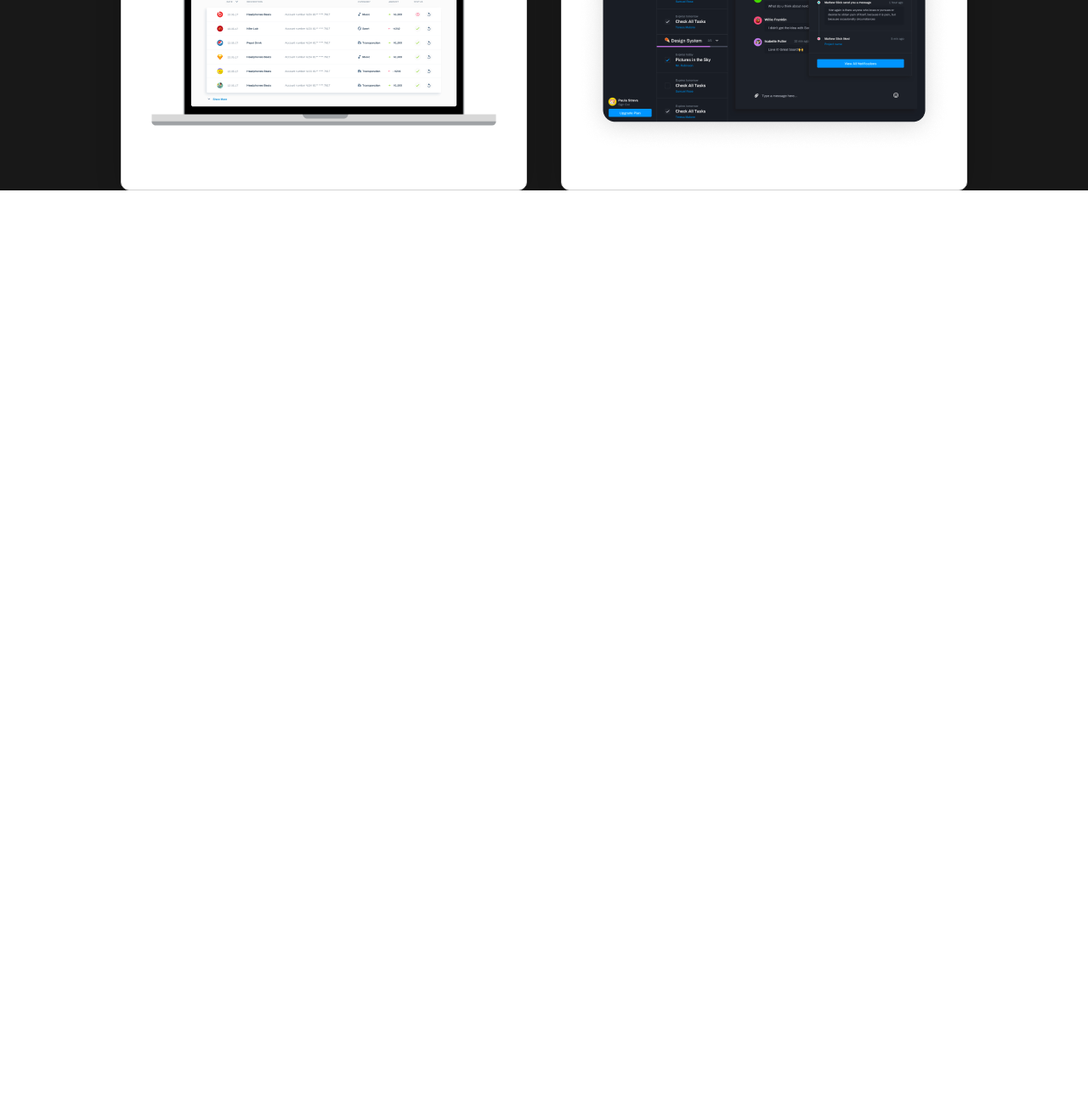
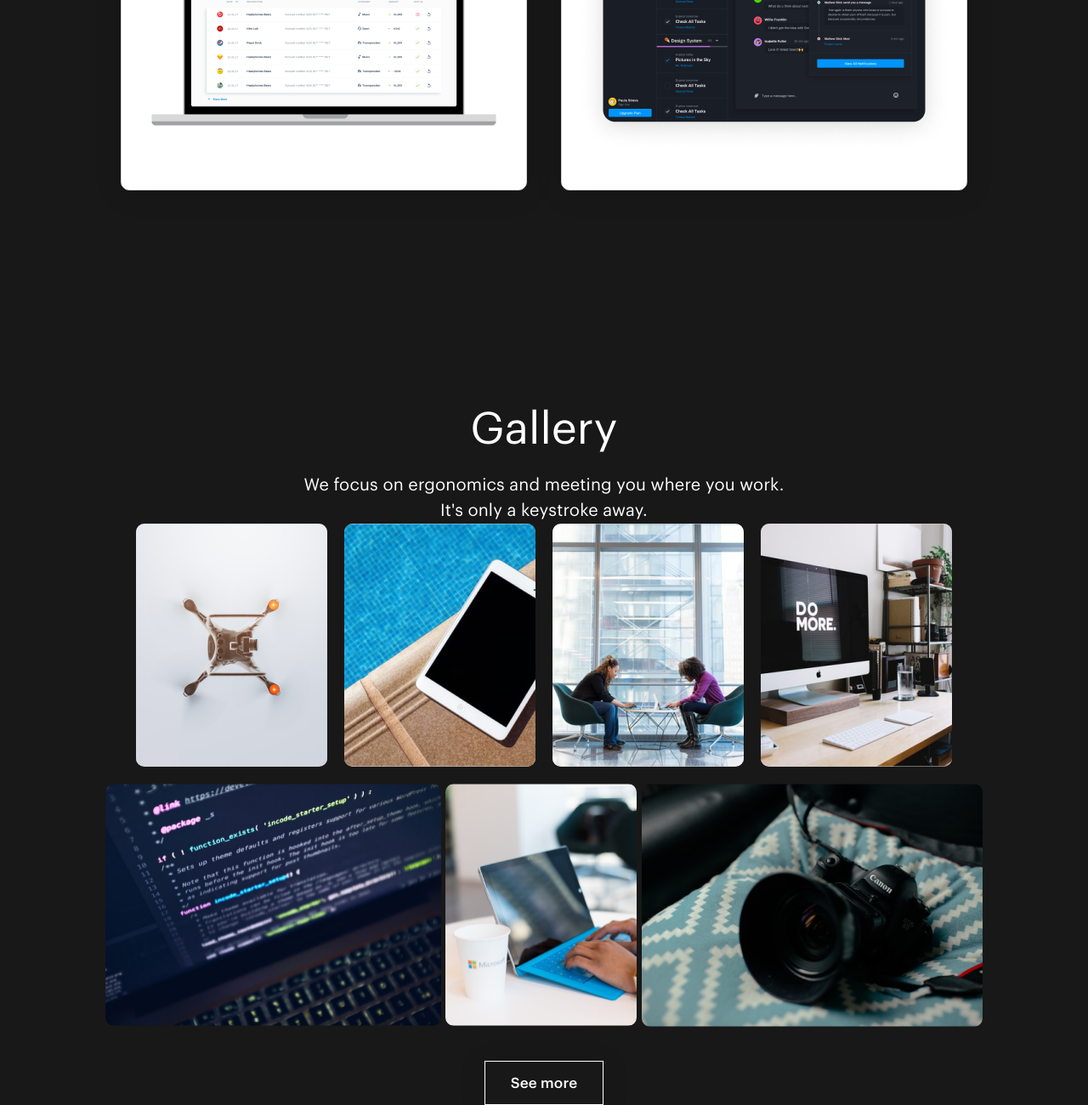
Before and after one commit to nextxone/figma-land, a plain HTML site: page index.html in a window 1280 px wide. Shown: the part 3507-4807 px from the top of the page at 85% size. Before the commit the page ends 3731 px from the top, so only its background shows below. Drawn offline with Linux system fonts and the light colour scheme.

Commit message:
section-gallery-end

```diff
--- a/CSS/style.css
+++ b/CSS/style.css
@@ -550,6 +550,115 @@ body {
         flex-direction: column;
         justify-content: center;
     }
+}
 
-    .con
+/* SECTION-CONTENTS */
+/* SECTION-GALLERY */
+
+.gallery__title h1 {
+    color: var(--light-text, #FFF);
+
+    /* Second Headline */
+    font-family: Graphik;
+    font-size: 52px;
+    font-style: normal;
+    font-weight: 400;
+    line-height: 62px; /* 119.231% */
+    letter-spacing: 0.2px;
+    text-align: center;
+    margin-top: 250px;
 }
+
+.gallery__p p {
+    color: var(--light-text, #FFF);
+    text-align: center;
+
+    /* Sub Heading */
+    font-family: Graphik;
+    font-size: 20px;
+    font-style: normal;
+    font-weight: 400;
+    line-height: 30px; /* 150% */
+    letter-spacing: 0.2px;
+    margin-top: 20px;
+}
+
+.gallery__img__collage img {
+    /* width: 225px;
+    height: 285px; */
+    background: url(<path-to-image>), lightgray 50% / cover no-repeat;
+    border-radius: 10px;
+}
+
+.gallery__img__collage {
+    display: flex;
+    justify-content: center;
+    gap: 20px   ;
+}
+
+.laptop {
+    border-radius: 10px;
+    width: 395px;
+    height: 285px;
+}
+
+.laptop-mini {
+    width: 225px;
+    height: 285px;
+    border-radius: 10px;
+}
+
+.gallery__img__electronic img {
+    border-radius: 10px;
+}
+
+.gallery__img__electronic {
+    border-radius: 10px;
+    display: flex;
+    justify-content: space-around;
+    margin-top: 20px;
+}
+
+.gallery__btn__info {
+    border: 1px solid var(--light-text, #FFF);
+    box-shadow: 0px 4px 31px 0px rgba(0, 0, 0, 0.15);
+    display: flex;
+    height: 52px;
+    padding: 10px 30px;
+    align-items: center;
+    background: var(--dark-background, #181818);
+    color: var(--light-text, #FFF);
+
+    /* Button */
+    font-family: Graphik;
+    font-size: 17px;
+    font-style: normal;
+    font-weight: 500;
+    line-height: 25px; /* 147.059% */
+    letter-spacing: 0.2px;
+    cursor: pointer;
+}
+
+.gallery__btn {
+    display: flex;
+    justify-content: center;
+    margin-top: 40px;
+}
+
+@media screen and ( max-width: 640px) {
+    .gallery__img__electronic {
+        display: none;
+    }
+
+    .gallery__img__collage {
+        display: flex;
+        flex-direction: column;
+    }
+
+    .gallery__img__collage img {
+        width: 329px;
+        height: 285px;
+        margin-left: 100px;
+        margin-top: 30px;
+    }
+}
--- a/index.html
+++ b/index.html
@@ -126,6 +126,35 @@
                             </div>
                     </div>
                 </section>
+                <section id="gallery">
+                    <div class="container">
+                        <div class="gallery">
+                            <div class="gallery__title">
+                                <h1>Gallery</h1>
+                            </div>
+                            <div class="gallery__p">
+                                <p>We focus on ergonomics and meeting you where you work.  <br>
+                                    It's only a keystroke away.</p>
+                            </div>
+                            <div class="gallery__img__collage">
+                                <img src="./image/Rectangle 1.png" alt="">
+                                <img src="./image/Rectangle 1 (1).png" alt="">
+                                <img src="./image/Rectangle 1 (2).png" alt="">
+                                <img src="./image/Rectangle 1 (3).png" alt="">
+                            </div>
+                            <div class="gallery__img__electronic">
+                                <img class="laptop" src="./image/Rectangle 1 (4).png" alt="">
+                                <img class="laptop-mini" src="./image/Rectangle 1 (5).png" alt="">
+                                <img class="photo" src="./image/Rectangle 1 (6).png" alt="">
+                            </div>
+                            <div class="gallery__btn">
+                                <button class="gallery__btn__info">
+                                    See more
+                                </button>
+                            </div>
+                        </div>
+                    </div>
+                </section>
             </div>
         </section>
     </div>
```
Also changed, not shown: image/Rectangle 1 (1).png (added), image/Rectangle 1 (2).png (added), image/Rectangle 1 (3).png (added), image/Rectangle 1 (4).png (added), image/Rectangle 1 (5).png (added), image/Rectangle 1 (6).png (added), image/Rectangle 1 (7).png (added), image/Rectangle 1 (8).png (added), image/Rectangle 1 (9).png (added), image/Rectangle 1.png (added).
